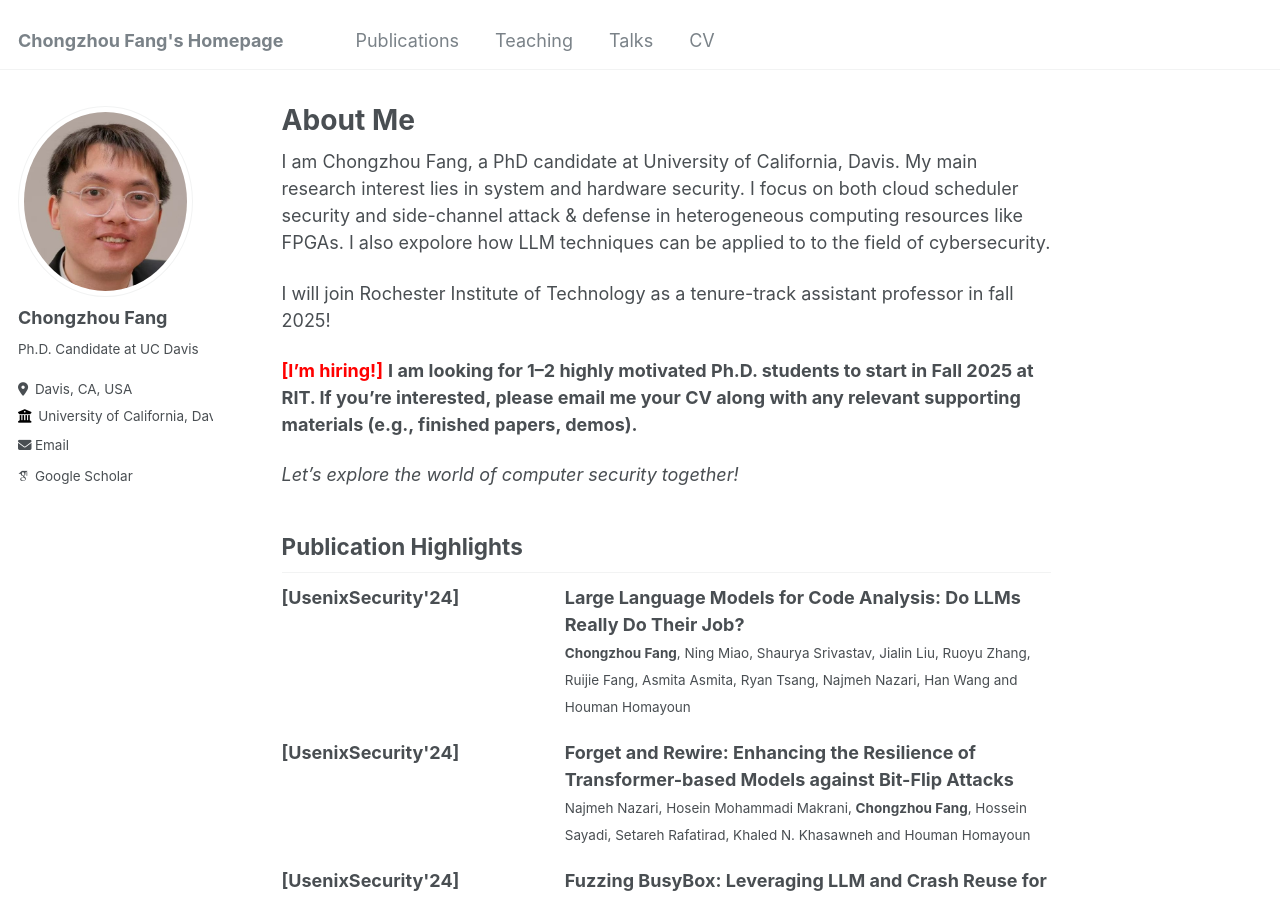
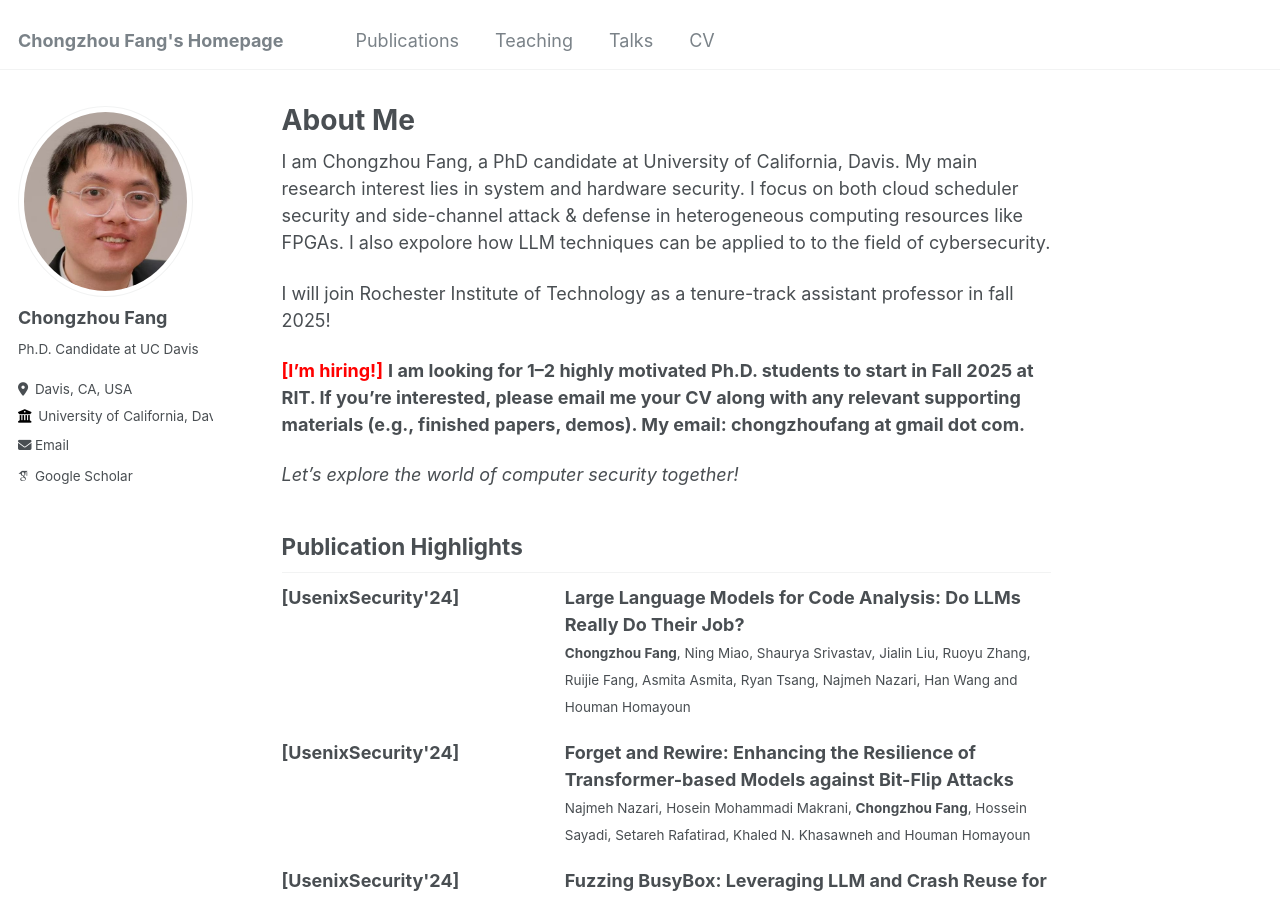
Before and after one commit to ChongzhouFang/ChongzhouFang.github.io, a Jekyll site: the page built from _pages/about.md, in a window 1280 px wide and 900 px high. Built offline with Jekyll 4.4.1, drawn with Linux system fonts in a browser that asks for light colours; some web fonts are replaced.

Commit message:
update titlepage

```diff
--- a/_pages/about.md
+++ b/_pages/about.md
@@ -11,7 +11,7 @@ I am Chongzhou Fang, a PhD candidate at University of California, Davis. My main
 
 I will join Rochester Institute of Technology as a tenure-track assistant professor in fall 2025!
 
-<span style="color: red;"><strong>[I'm hiring!]</strong></span> <b>I am looking for 1–2 highly motivated Ph.D. students to start in Fall 2025 at RIT. If you’re interested, please email me your CV along with any relevant supporting materials (e.g., finished papers, demos).</b>
+<span style="color: red;"><strong>[I'm hiring!]</strong></span> <b>I am looking for 1–2 highly motivated Ph.D. students to start in Fall 2025 at RIT. If you’re interested, please email me your CV along with any relevant supporting materials (e.g., finished papers, demos). My email: chongzhoufang at gmail dot com.</b>
 
 <p><i>Let’s explore the world of computer security together!</i></p>
 
```
